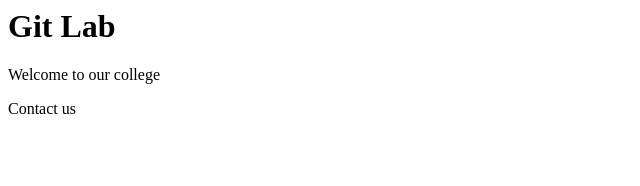
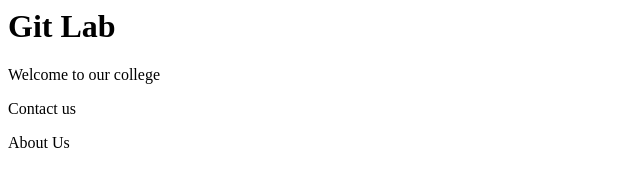
Before and after one commit to vighneshmagi/git-collaboration-lab, a plain HTML site: page index.html in a window 1280 px wide. Shown: the full height of the page, 0-640 px from the left. Drawn offline with Linux system fonts and the light colour scheme.

Commit message:
Add About Us

```diff
--- a/index.html
+++ b/index.html
@@ -1,3 +1,4 @@
 <h1>Git Lab</h1>
 <p>Welcome to our college</p>
 <footer>Contact us</footer>
+<p>About Us</p>
```
